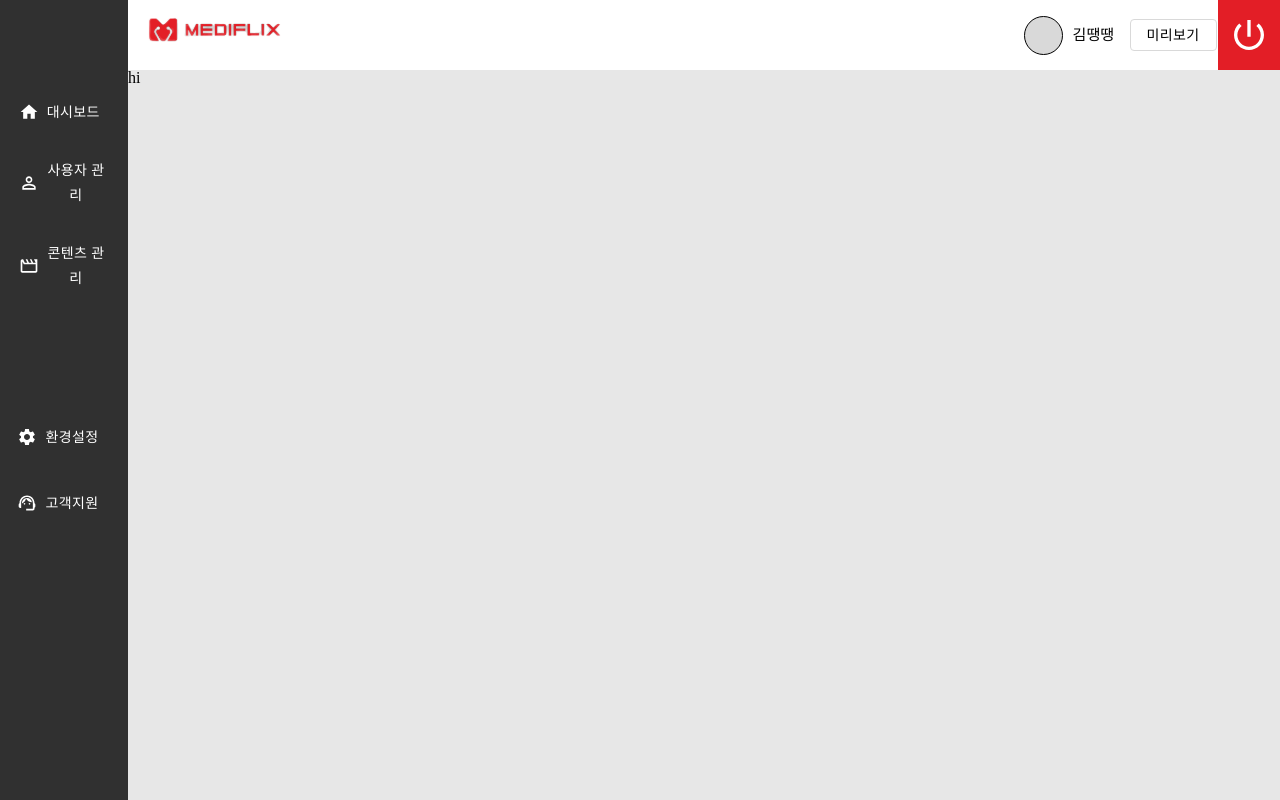
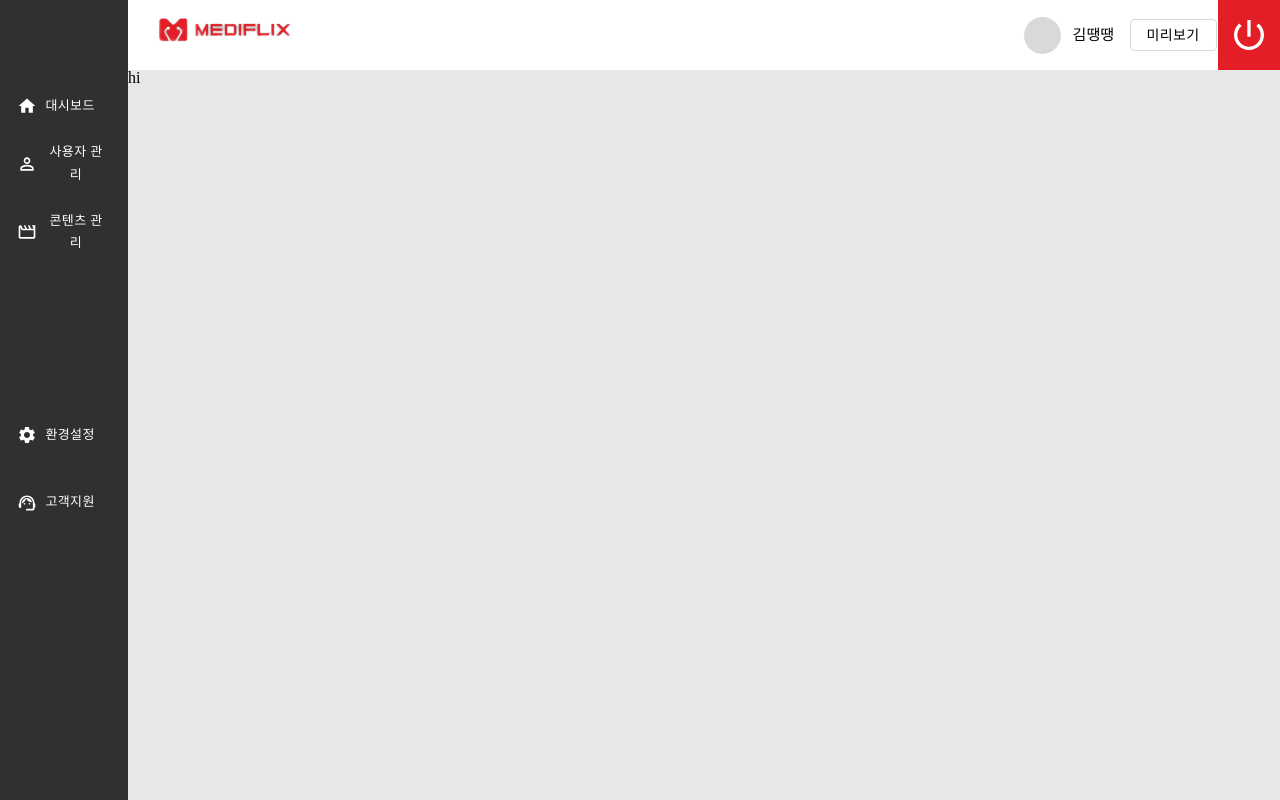
Before and after one commit to MEDIFLIX/ST_FE, a React (Create React App) app in the folder st_fe/: page /main in a window 1280 px wide. Shown: the top 800 px of the page. Built offline with nearby package versions, Linux system fonts and the light colour scheme; a web font is replaced by a local one.

Commit message:
feat : 스크롤 삭제 및 vw 조정

```diff
--- a/st_fe/src/components/Navbar.tsx
+++ b/st_fe/src/components/Navbar.tsx
@@ -1,12 +1,11 @@
 import { Button } from '@mui/material';
 import styled from 'styled-components';
 import PowerSettingsNewIcon from '@mui/icons-material/PowerSettingsNew';
-import { height, width } from '@mui/system';
 
 const NavBarContainer = styled.div`
   display: flex;
   position: absolute;
-  right: 0;
+  left: 10vw;
   top: 0;
   width: 90vw;
   height: 70px;
@@ -28,7 +27,6 @@ const NavBarContainer = styled.div`
     width: 37px;
     height: 37px;
     border-radius: 50%;
-    border: 1px solid black;
   }
 
   .nameBox {
@@ -43,7 +41,9 @@ const NavBarContainer = styled.div`
     font-size: 15px;
   }
 
-=
+  .logo {
+    margin-left: 10px;
+  }
 `;
 
 const ExitIcon = styled.div`
@@ -58,7 +58,7 @@ const ExitIcon = styled.div`
 const NavBar = () => {
   return (
     <NavBarContainer>
-      <img src="/img/logo.svg" />
+      <img src="/img/logo.svg" className="logo" />
       <div className="contentContainer">
         <span className="nameBox">
           <div className="round"></div>
--- a/st_fe/src/components/SideBar.tsx
+++ b/st_fe/src/components/SideBar.tsx
@@ -11,25 +11,25 @@ const SideBarContainer = styled(FlexContainer)`
   position: absolute;
   top: 0;
   width: 10vw;
-  height: 100vh;
+  height: 1024px;
   background-color: #303030;
-  display: inline-flex;
+  display: flex;
   flex-direction: column;
 
   .SideContent {
     display: flex;
     flex-direction: column;
     position: absolute;
-    top: 95px;
-    height: 200px;
+    top: 90px;
+    height: 170px;
     justify-content: space-between;
     align-items: flex-start;
-    width: 88%;
+    width: 90%;
   }
 
   .SideOption {
     display: flex;
-    top: 420px;
+    top: 419px;
     flex-direction: column;
     position: absolute;
     justify-content: space-between;
@@ -43,20 +43,24 @@ const SideBar = () => {
   return (
     <SideBarContainer>
       <div className="SideContent">
-        <Button variant="outlined" startIcon={<HomeIcon />} sx={{ color: 'white', border: 'none' }}>
+        <Button
+          variant="outlined"
+          startIcon={<HomeIcon />}
+          sx={{ color: 'white', border: 'none', fontSize: '13px' }}
+        >
           대시보드
         </Button>
         <Button
           variant="outlined"
           startIcon={<PermIdentityIcon />}
-          sx={{ color: 'white', border: 'none' }}
+          sx={{ color: 'white', border: 'none', fontSize: '13px' }}
         >
           사용자 관리
         </Button>
         <Button
           variant="outlined"
           startIcon={<MovieCreationOutlinedIcon />}
-          sx={{ color: 'white', border: 'none' }}
+          sx={{ color: 'white', border: 'none', fontSize: '13px' }}
         >
           콘텐츠 관리
         </Button>
@@ -65,14 +69,14 @@ const SideBar = () => {
         <Button
           variant="outlined"
           startIcon={<SettingsIcon />}
-          sx={{ color: 'white', border: 'none' }}
+          sx={{ color: 'white', border: 'none', fontSize: '13px' }}
         >
           환경설정
         </Button>
         <Button
           variant="outlined"
           startIcon={<SupportAgentIcon />}
-          sx={{ color: 'white', border: 'none' }}
+          sx={{ color: 'white', border: 'none', fontSize: '13px' }}
         >
           고객지원
         </Button>
--- a/st_fe/src/styles/GlobalStyle.tsx
+++ b/st_fe/src/styles/GlobalStyle.tsx
@@ -30,6 +30,10 @@ footer, header, hgroup, menu, nav, section {
 }
 body {
 	line-height: 1;
+	-ms-overflow-style: none;
+}
+::-webkit-scrollbar {
+  display: none;
 }
 ol, ul {
 	list-style: none;
```
